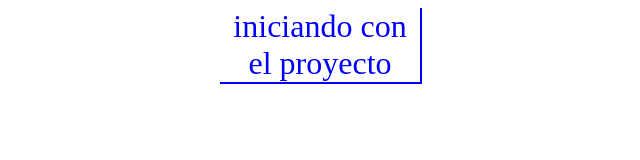
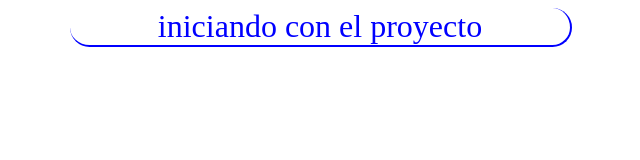
Before and after one commit to Ddae-D/proyecto-web, a plain HTML site: page index.html in a window 1280 px wide. Shown: the whole page, without its empty margins (319-959 px from the left). Drawn offline with Linux system fonts and the light colour scheme.

Commit message:
aumento de content y agregamos borde circular

```diff
--- a/stilo.css
+++ b/stilo.css
@@ -5,7 +5,8 @@ body {
 p {
     margin: auto;
     text-align: center;
-    width: 200px;
+    width: 500px;
+    border-radius:80px;
     color: blue;
     font-size: 2em;
     border-bottom: 2px solid blue;
```
